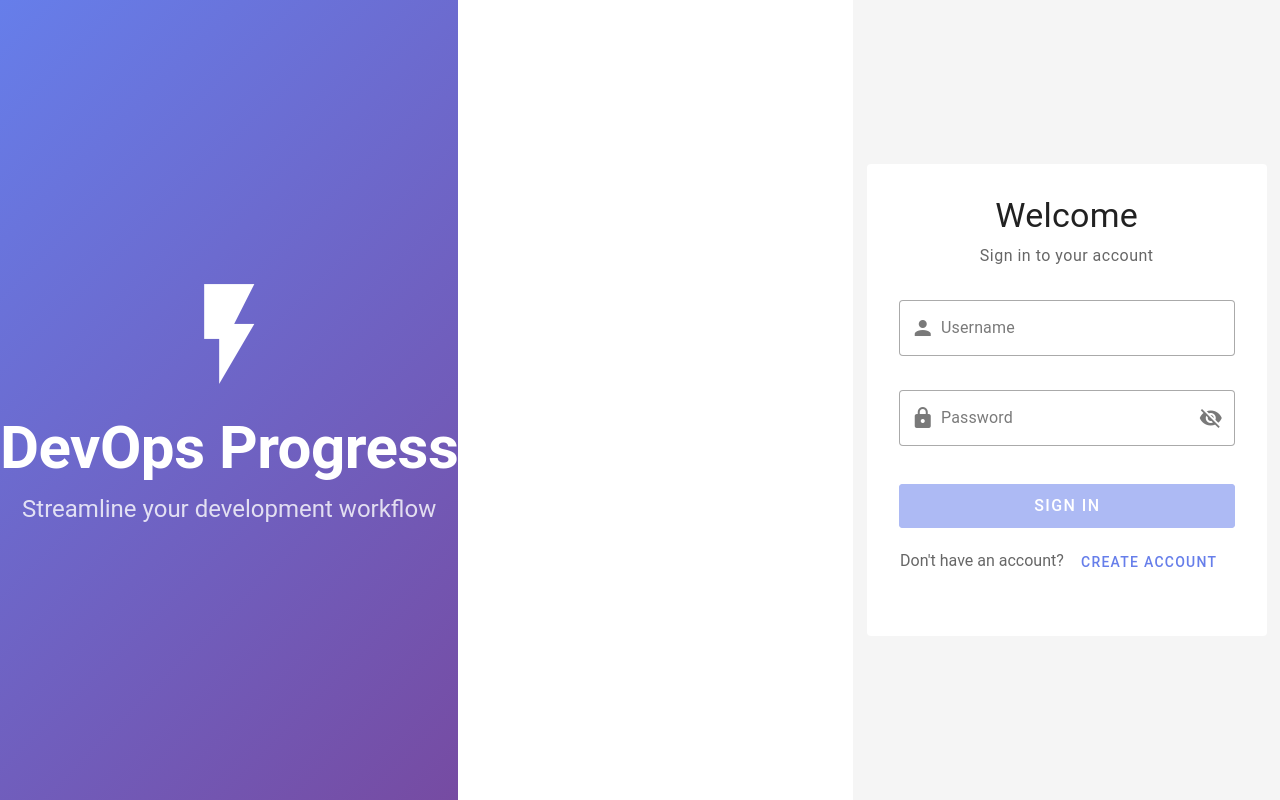
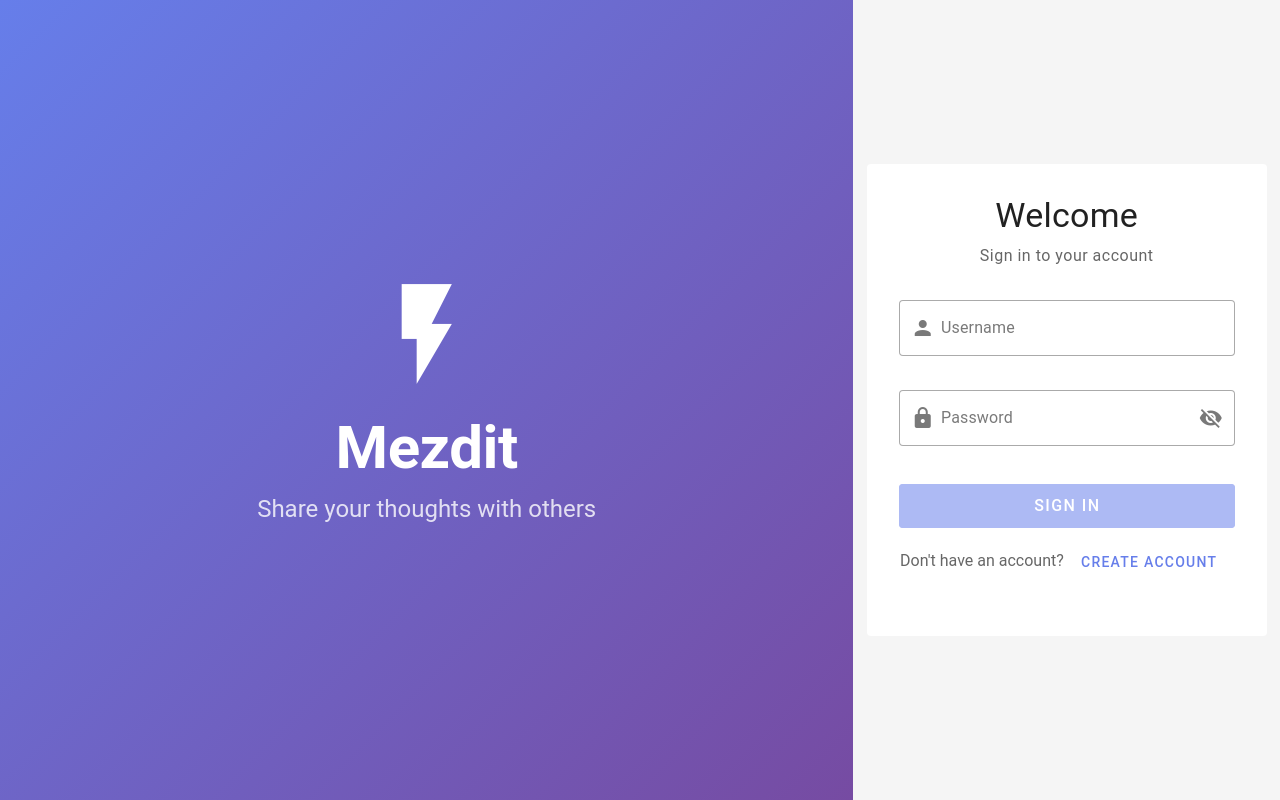
Before and after one commit to zeynepkesim/Mezdit, a Vue app: page / in a window 1280 px wide. Built offline with nearby package versions, Linux system fonts and the light colour scheme; what vue-toast-notification would draw is missing.

Commit message:
login page fix

```diff
--- a/src/pages/Login.vue
+++ b/src/pages/Login.vue
@@ -39,14 +39,15 @@ async function handleLogin() {
         <v-sheet
           class="fill-height d-flex flex-column justify-center align-center text-center"
           color="primary"
-          style="background: linear-gradient(135deg, #667eea 0%, #764ba2 100%)"
+          style="
+            background: linear-gradient(135deg, #667eea 0%, #764ba2 100%);
+            width: 100%;
+          "
         >
-          <div class="text-white">
+          <div class="text-white w-100">
             <v-icon size="120" class="mb-6">mdi-flash</v-icon>
-            <h1 class="text-h2 font-weight-bold mb-4">DevOps Progress</h1>
-            <p class="text-h5 opacity-80">
-              Streamline your development workflow
-            </p>
+            <h1 class="text-h2 font-weight-bold mb-4">Mezdit</h1>
+            <p class="text-h5 opacity-80">Share your thoughts with others</p>
           </div>
         </v-sheet>
       </v-col>
```
